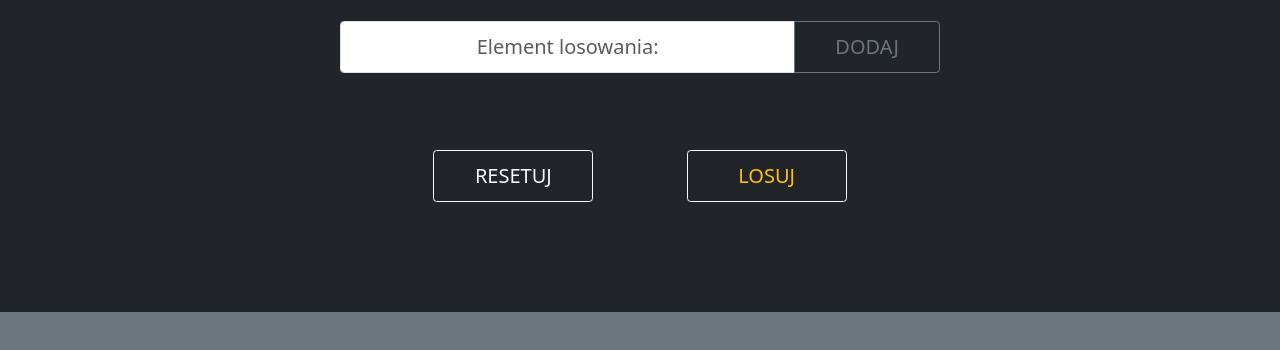
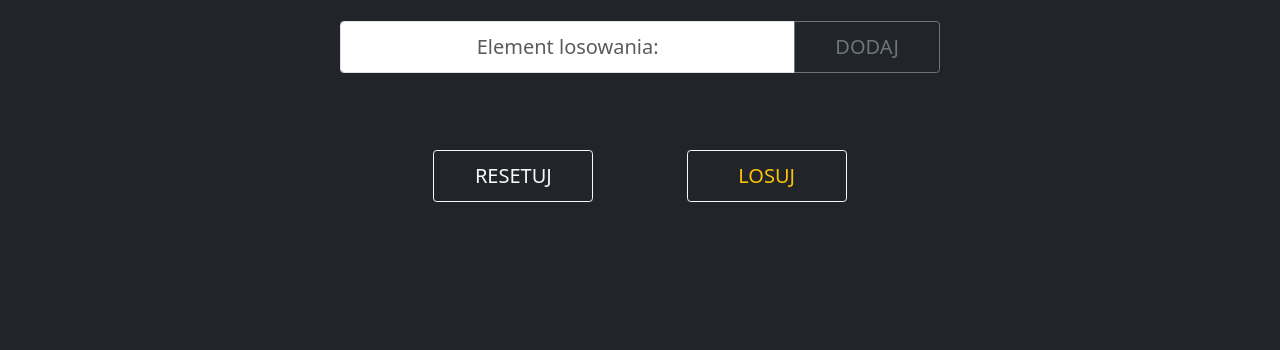
Before and after one commit to sylwester97/simple-js-lottery-game, a plain HTML site: page index.html in a window 1280 px wide. Both pictures are taken after a click on the button "START". Shown: the part 88-438 px from the top of the page. Drawn offline with nearby package versions, Linux system fonts and the light colour scheme.

Commit message:
second  commit

```diff
--- a/index.html
+++ b/index.html
@@ -26,7 +26,7 @@
       crossorigin="anonymous"
     ></script>
   </head>
-  <body class="bg-secondary">
+  <body class="bg-dark">
     <section class="welcome-page bg-dark">
       <div
         class="container h-100 d-flex flex-column justify-content-center align-items-center text-uppercase"
@@ -80,7 +80,7 @@
           </div>
         </div>
       </section>
-      <section class="elements bg-secondary p-5">
+      <section class="elements bg-dark p-5">
         <div class="elements-container"></div>
       </section>
     </main>
--- a/scss/_main-page.scss
+++ b/scss/_main-page.scss
@@ -51,7 +51,7 @@ main {
 }
 .elements {
   margin: 0 auto;
-  height: 50%;
+  max-height: 50%;
   width: 100%;
   .elements-container {
     display: flex;
```
Also changed, not shown: css/main.css, 1 other file.
